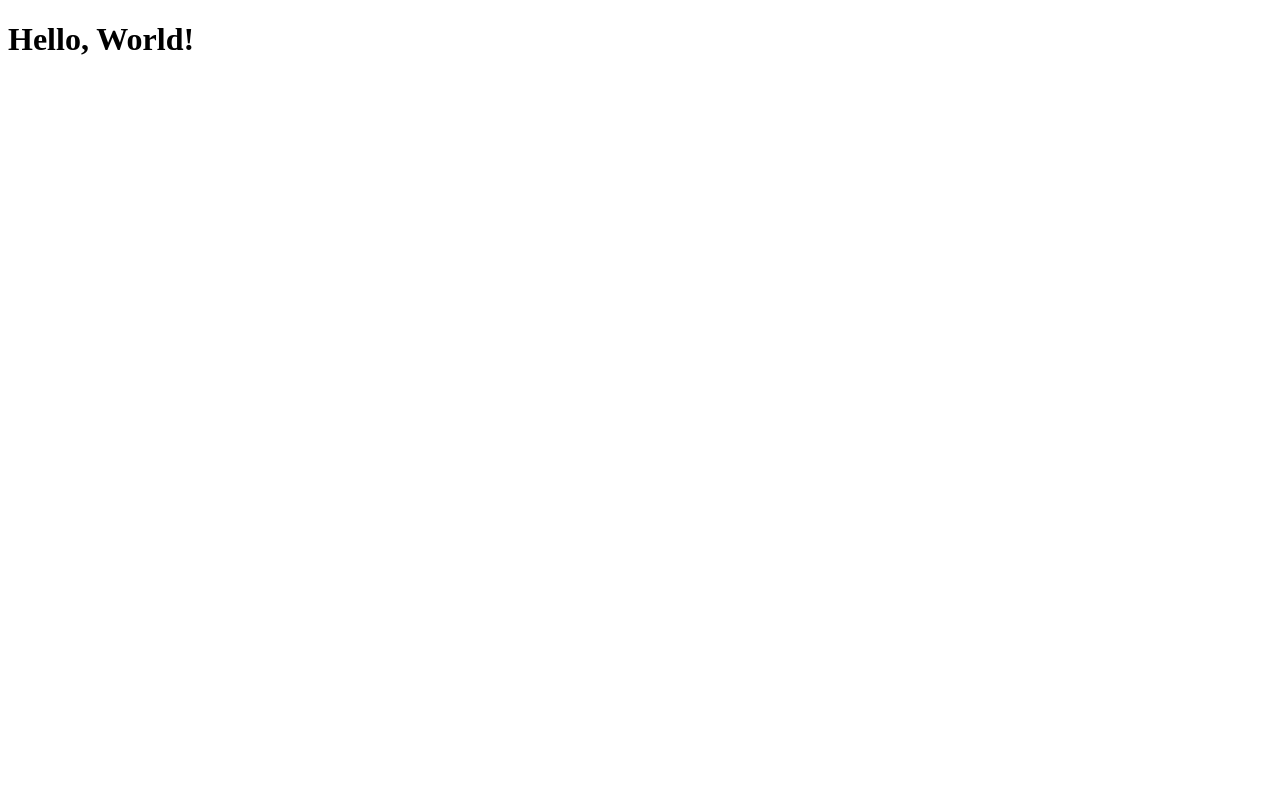
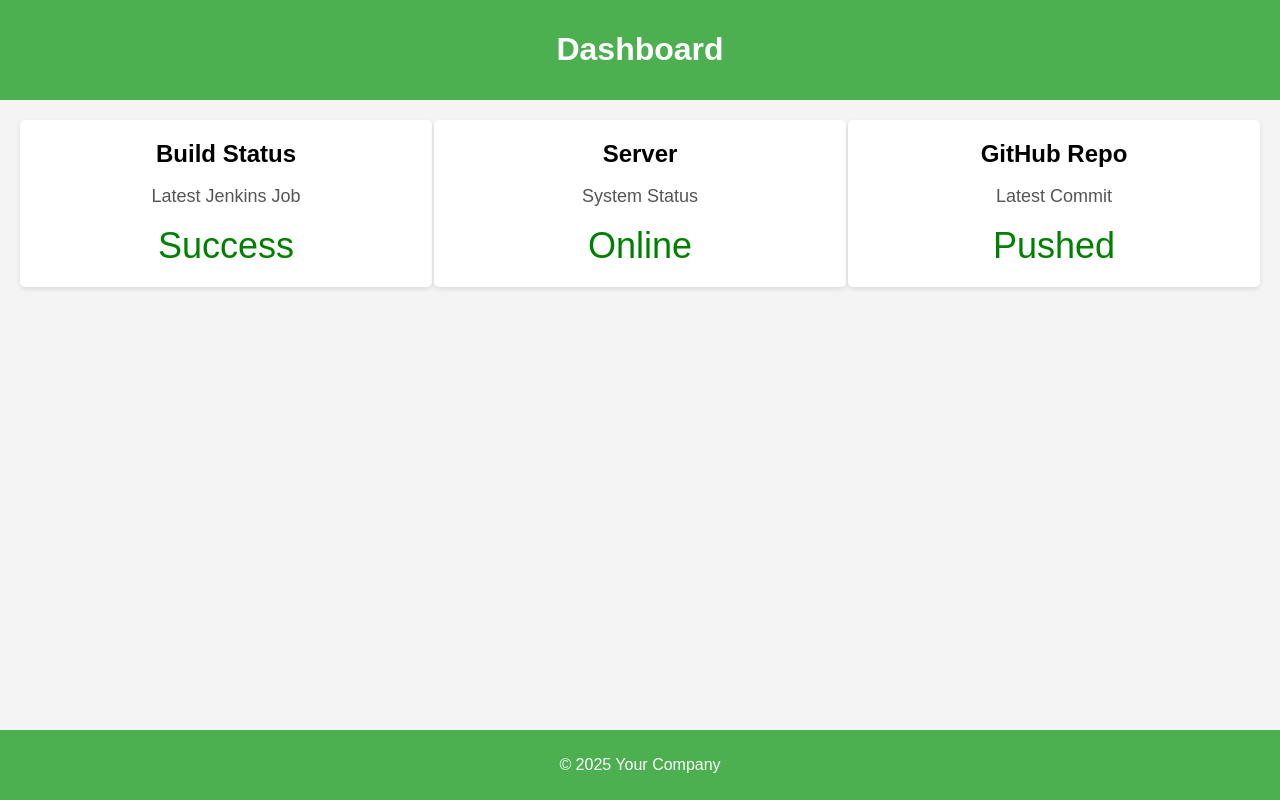
Before and after one commit to Samreen-Shaik/DeVops, a plain HTML site: page index.html in a window 1280 px wide. Drawn offline with Linux system fonts and the light colour scheme.

Commit message:
Updated dashboard HTML with dynamic content

```diff
--- a/index.html
+++ b/index.html
@@ -1,9 +1,85 @@
 <!DOCTYPE html>
-<html>
+<html lang="en">
 <head>
-    <title>Hello, World!</title>
+    <meta charset="UTF-8">
+    <meta name="viewport" content="width=device-width, initial-scale=1.0">
+    <title>Simple Dashboard</title>
+    <style>
+        body {
+            font-family: Arial, sans-serif;
+            background-color: #f4f4f4;
+            margin: 0;
+            padding: 0;
+        }
+        header {
+            background-color: #4CAF50;
+            color: white;
+            padding: 10px 0;
+            text-align: center;
+        }
+        .container {
+            display: flex;
+            justify-content: space-between;
+            padding: 20px;
+        }
+        .card {
+            background-color: white;
+            box-shadow: 0 2px 5px rgba(0, 0, 0, 0.1);
+            padding: 20px;
+            width: 30%;
+            text-align: center;
+            border-radius: 5px;
+        }
+        .card h3 {
+            margin: 0;
+            font-size: 24px;
+        }
+        .card p {
+            font-size: 18px;
+            color: #555;
+        }
+        .card .status {
+            font-size: 36px;
+            color: green;
+        }
+        footer {
+            background-color: #4CAF50;
+            color: white;
+            text-align: center;
+            padding: 10px 0;
+            position: fixed;
+            bottom: 0;
+            width: 100%;
+        }
+    </style>
 </head>
 <body>
-    <h1>Hello, World!</h1>
+
+<header>
+    <h1>Dashboard</h1>
+</header>
+
+<div class="container">
+    <div class="card">
+        <h3>Build Status</h3>
+        <p>Latest Jenkins Job</p>
+        <div class="status">Success</div>
+    </div>
+    <div class="card">
+        <h3>Server </h3>
+        <p>System Status</p>
+        <div class="status">Online</div>
+    </div>
+    <div class="card">
+        <h3>GitHub Repo</h3>
+        <p>Latest Commit</p>
+        <div class="status">Pushed</div>
+    </div>
+</div>
+
+<footer>
+    <p>&copy; 2025 Your Company</p>
+</footer>
+
 </body>
 </html>
```
